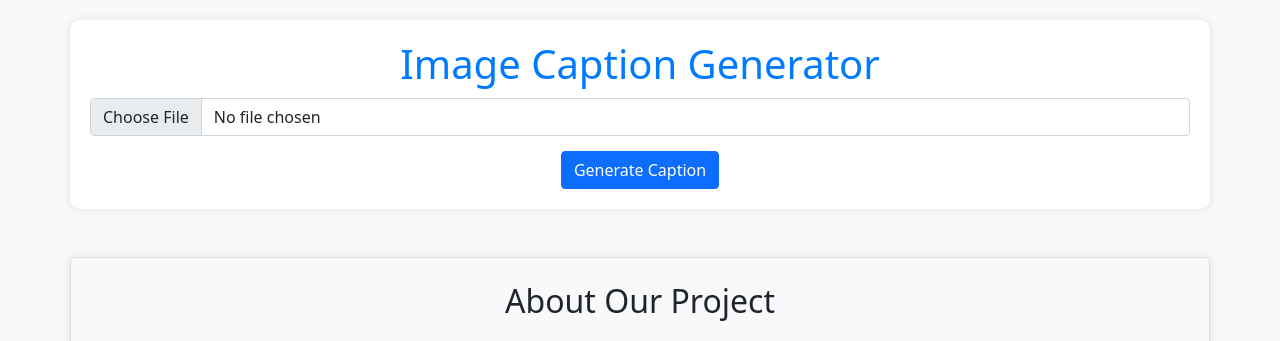
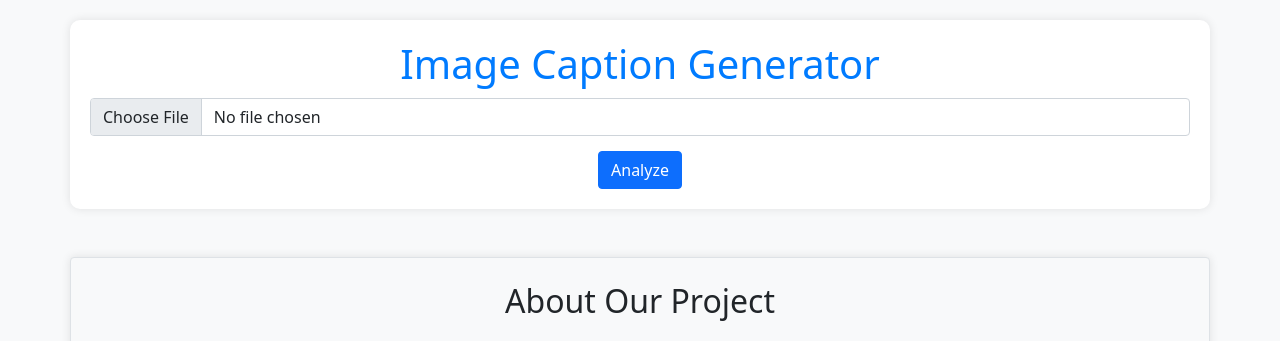
Before and after one commit to kunalSMehra/GUI_Image_Caption_Generation, a Flask app: page / in a window 1280 px wide. Shown: the top 341 px of the page. Run offline with Flask 3, Linux system fonts and the light colour scheme; parts of the project's set-up code (start-up, migrations or seed data) failed here and were passed over.

Commit message:
changes done in app.py and index.html

```diff
--- a/app.py
+++ b/app.py
@@ -49,7 +49,7 @@ def idx_to_word(integer, tokenizer):
 # generate caption for an image
 def predict_caption(model, image, tokenizer, max_length):
     # add start tag for generation process
-    in_text = 'startseq'
+    in_text = 'startseq:'
     # iterate over the max length of sequence
     for i in range(max_length):
         # encode input sequence
--- a/templates/index.html
+++ b/templates/index.html
@@ -107,7 +107,7 @@
 
             <form action='/' method="post" enctype="multipart/form-data">
                 <input class="form-control" type="file" name="imagefile">
-                <button class="btn btn-primary" type="submit">Generate Caption</button>
+                <button class="btn btn-primary" type="submit">Analyze</button>
             </form>
 
             {% if predicted %}
```
